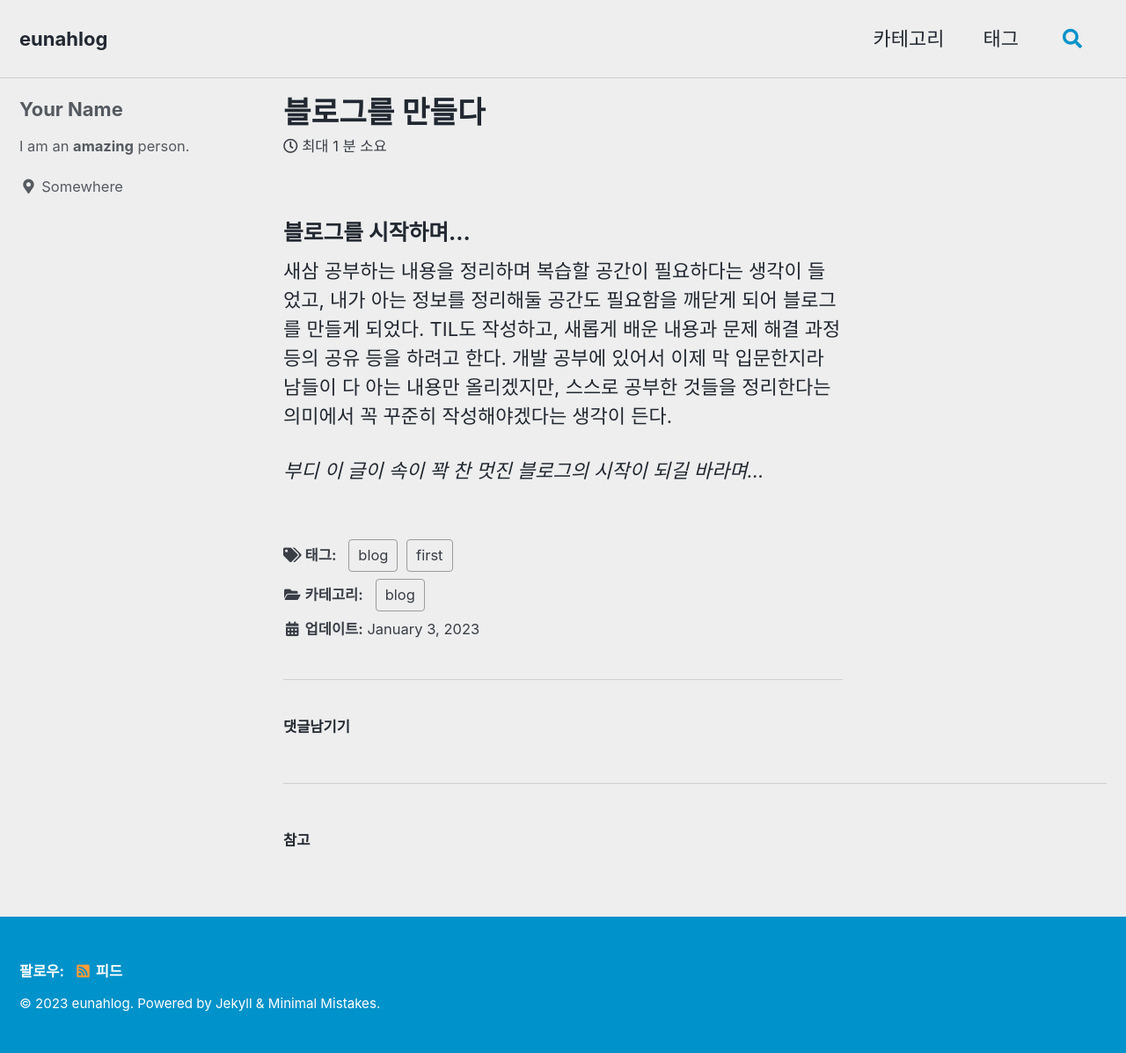
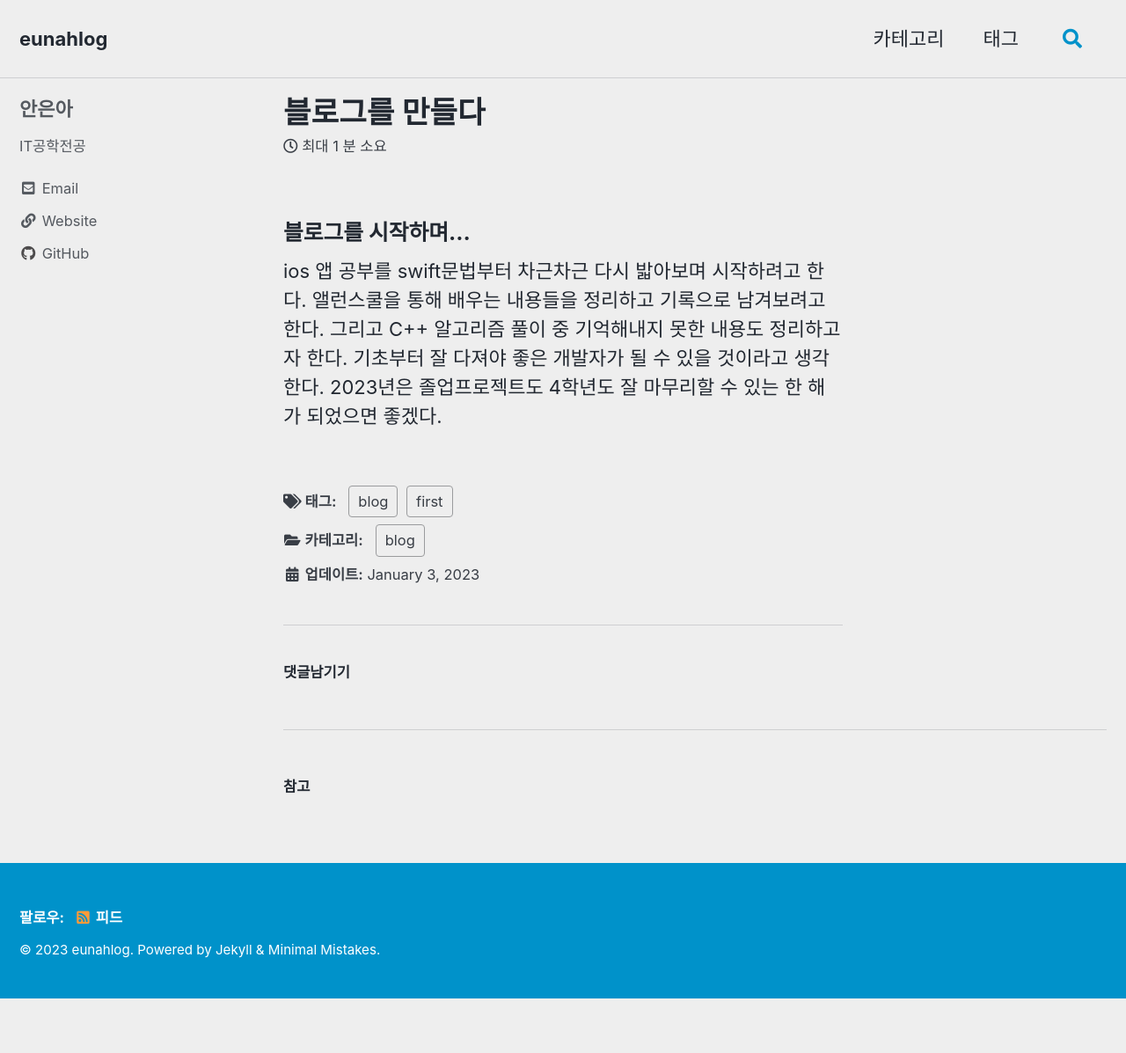
Before and after one commit to EunaAhn/eunaahn.github.io, a Jekyll site: the page built from _posts/2023-01-03-first-post.md, in a window 1280 px wide. Shown: the whole page at 88% size. Built offline with Jekyll 4.4.1, drawn with Linux system fonts in a browser that asks for light colours; cached includes are drawn as plain includes; comment, search, counter and statistics services are not loaded; after the commit the page ends 1135 px from its top, so only the background shows below that.

Commit message:
fix _posts

```diff
--- a/_config.yml
+++ b/_config.yml
@@ -20,7 +20,7 @@ title                    : "eunahlog"
 title_separator          : "-"
 subtitle                 : # site tagline that appears below site title in masthead
 name                     : "eunahlog"
-description              : "An amazing website."
+description              : "euna's github page"
 url                      : "https://eunaahn.github.io/"
 baseurl                  : # the subpath of your site, e.g. "/blog"
 repository               : # GitHub username/repo-name e.g. "mmistakes/minimal-mistakes"
@@ -104,18 +104,18 @@ analytics:
 
 # Site Author
 author:
-  name             : "Your Name"
+  name             : "안은아"
   avatar           : # path of avatar image, e.g. "/assets/images/bio-photo.jpg"
-  bio              : "I am an **amazing** person."
-  location         : "Somewhere"
+  bio              : "IT공학전공"
+  location         : #"강서구"
   email            :
   links:
     - label: "Email"
       icon: "fas fa-fw fa-envelope-square"
-      # url: "mailto:your.name@email.com"
+      url: "eunaahn@sookmyung.ac.kr"
     - label: "Website"
       icon: "fas fa-fw fa-link"
-      # url: "https://your-website.com"
+      url: "https://eunaahn.github.io/"
     - label: "Twitter"
       icon: "fab fa-fw fa-twitter-square"
       # url: "https://twitter.com/"
@@ -124,7 +124,7 @@ author:
       # url: "https://facebook.com/"
     - label: "GitHub"
       icon: "fab fa-fw fa-github"
-      # url: "https://github.com/"
+      url: "https://github.com/EunaAhn"
     - label: "Instagram"
       icon: "fab fa-fw fa-instagram"
       # url: "https://instagram.com/"
--- a/_posts/2023-01-03-first-post.md
+++ b/_posts/2023-01-03-first-post.md
@@ -9,6 +9,8 @@ header:
 ---
 
 ### 블로그를 시작하며...
-새삼 공부하는 내용을 정리하며 복습할 공간이 필요하다는 생각이 들었고, 내가 아는 정보를 정리해둘 공간도 필요함을 깨닫게 되어 블로그를 만들게 되었다. TIL도 작성하고, 새롭게 배운 내용과 문제 해결 과정 등의 공유 등을 하려고 한다. 개발 공부에 있어서 이제 막 입문한지라 남들이 다 아는 내용만 올리겠지만, 스스로 공부한 것들을 정리한다는 의미에서 꼭 꾸준히 작성해야겠다는 생각이 든다.
-
-*부디 이 글이 속이 꽉 찬 멋진 블로그의 시작이 되길 바라며...*
+ios 앱 공부를 swift문법부터 차근차근 다시 밟아보며 시작하려고 한다.
+앨런스쿨을 통해 배우는 내용들을 정리하고 기록으로 남겨보려고 한다.
+그리고 C++ 알고리즘 풀이 중 기억해내지 못한 내용도 정리하고자 한다.
+기초부터 잘 다져야 좋은 개발자가 될 수 있을 것이라고 생각한다.
+2023년은 졸업프로젝트도 4학년도 잘 마무리할 수 있는 한 해가 되었으면 좋겠다.
```
Also changed, not shown: 1 other file.
